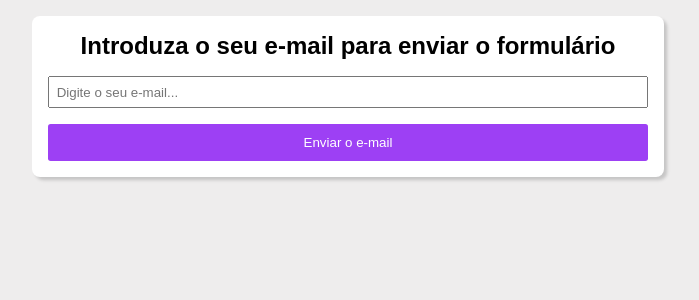
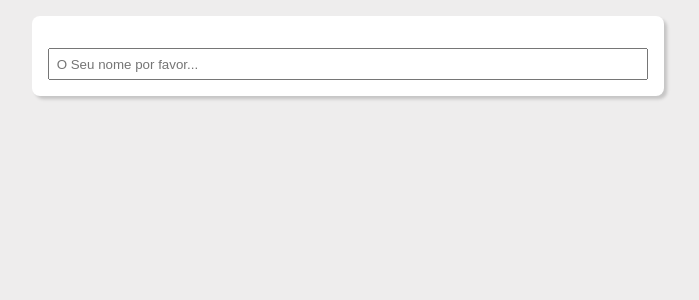
Before and after one commit to sweltonjr2003/estudos-com-react, a React (Vite) app: page / in a window 1280 px wide. Shown: the top 300 px of the page, without its empty margins (292-991 px from the left). Built offline with nearby package versions, Linux system fonts and the light colour scheme.

Commit message:
Renderização de listas e lift state

```diff
--- /dev/null
+++ b/db/json.json
@@ -0,0 +1,12 @@
+{
+    "users": [
+        {
+            "id": 1,
+            "name": "Bagaça-Sama"
+        },
+        {
+            "id": 2,
+            "name": "Swelton Júnior"
+        }
+    ]
+}
--- a/package.json
+++ b/package.json
@@ -6,8 +6,9 @@
   "scripts": {
     "dev": "vite",
     "build": "vite build",
-    "preview": "vite preview"
-  },
+    "preview": "vite preview",
+    "json-server": "json-server --watch db/json.json"
+    },
   "dependencies": {
     "axios": "^1.2.1",
     "react": "^18.2.0",
--- a/src/App.jsx
+++ b/src/App.jsx
@@ -1,14 +1,19 @@
 import './App.css'
-import Condicional from './components/renderizacaoCondicional/Condicional'
+
+import { useState } from 'react'
+
+import OTeuNomePorFavor from './components/stateLift/OTeuNomePorFavor'
+import Saudacao from './components/stateLift/Saudacao'
 
 
 function App() {
 
-
+  const [nome, setNome] = useState()
 
   return (
     <div className="App">
-      <Condicional />
+      <OTeuNomePorFavor setNome={setNome} />
+      <Saudacao nome={nome} />
     </div>
   )
 }
--- /dev/null
+++ b/src/components/stateLift/Formulario.css
@@ -0,0 +1,32 @@
+form {
+    display: flex;
+    flex-direction: column;
+    gap: 1em;
+    margin-top: 1em;
+}
+
+input {
+    padding: .5em;
+}
+
+input:focus {
+    outline: .3em solid #932cf332;
+}
+
+button {
+    background-color: #932cf3;
+    color: white;
+    padding: .8em;
+    border: none;
+    border-radius: .2em;
+    cursor: pointer;
+    opacity: .9;
+}
+
+button:focus {
+    outline: .3em solid #932cf332;
+}
+
+button:hover {
+    opacity: 1;
+}
--- /dev/null
+++ b/src/components/stateLift/OTeuNomePorFavor.jsx
@@ -0,0 +1,11 @@
+import './Formulario.css'
+
+const OTeuNomePorFavor = ({setNome}) => {
+  return (
+    <form>
+        <input type="text" placeholder="O Seu nome por favor... " onChange={(e) => setNome(e.target.value)}/>
+    </form>
+  )
+}
+
+export default OTeuNomePorFavor
--- /dev/null
+++ b/src/components/stateLift/Saudacao.jsx
@@ -0,0 +1,7 @@
+const Saudacao = ({ nome }) => {
+  return (
+    <div>{nome}</div>
+  )
+}
+
+export default Saudacao
```
Also changed, not shown: src/components/renderizacaoDeListas/Lista.jsx (added, +18 -0 lines).
